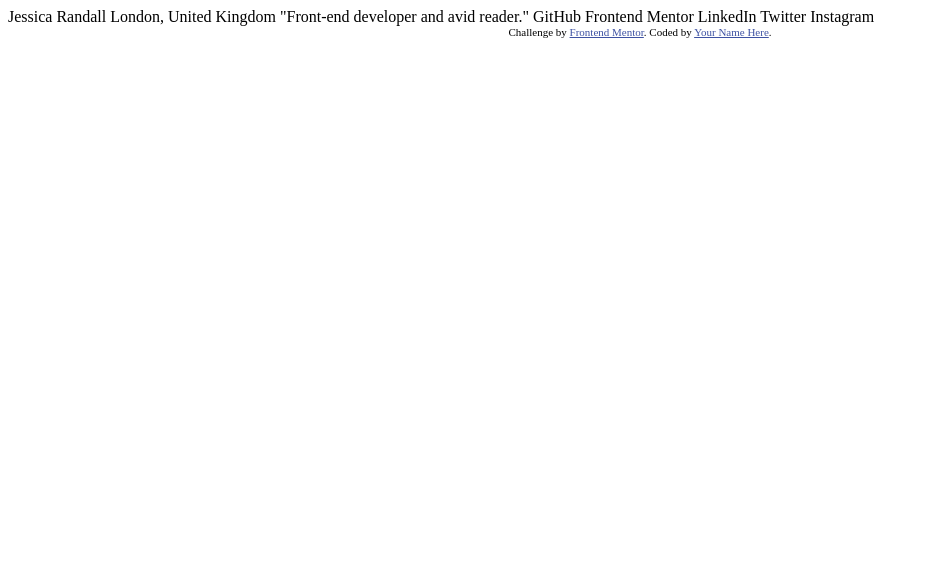
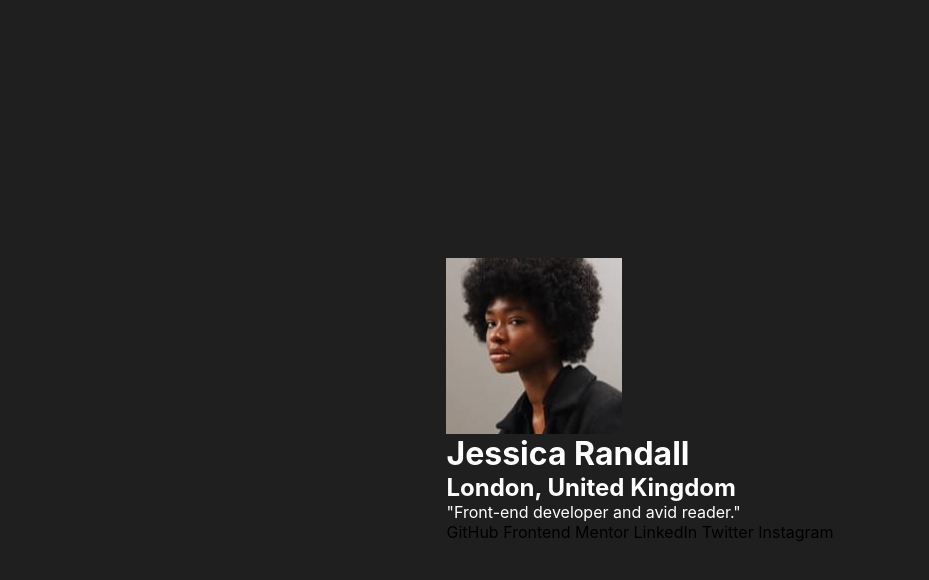
Before and after one commit to Adesco22/social_links_page, a plain HTML site: page index.html in a window 1280 px wide. Shown: the whole page, without its empty margins (0-929 px from the left). Drawn offline with Linux system fonts and the light colour scheme.

Commit message:
some changes to the html and css file

```diff
--- a/index.html
+++ b/index.html
@@ -1,34 +1,45 @@
 <!DOCTYPE html>
 <html lang="en">
-<head>
-  <meta charset="UTF-8">
-  <meta name="viewport" content="width=device-width, initial-scale=1.0"> <!-- displays site properly based on user's device -->
+  <head>
+    <meta charset="UTF-8" />
+    <meta name="viewport" content="width=device-width, initial-scale=1.0" />
+    <!-- displays site properly based on user's device -->
 
-  <link rel="icon" type="image/png" sizes="32x32" href="./assets/images/favicon-32x32.png">
+    <link
+      rel="icon"
+      type="image/png"
+      sizes="32x32"
+      href="./assets/images/favicon-32x32.png"
+    />
+    <link rel="stylesheet" href="styles.css" />
 
-  <title>Frontend Mentor | Social links profile</title>
+    <title>Frontend Mentor | Social links profile</title>
+  </head>
 
-  <!-- Feel free to remove these styles or customise in your own stylesheet 👍 -->
-  <style>
-    .attribution { font-size: 11px; text-align: center; }
-    .attribution a { color: hsl(228, 45%, 44%); }
-  </style>
-</head>
-<body>
+  <body>
+    <div class="container">
+      <div class="content-wrapper">
+        <div class="img-container">
+          <img src="./assets/images/avatar-jessica.jpeg" alt="jessica" />
+        </div>
+        <h1>Jessica Randall</h1>
+        <h2 class="highlighted">London, United Kingdom</h2>
+        <p class="small">"Front-end developer and avid reader."</p>
+        <div class="social-links">
+          <a href="">GitHub</a>
+          <a href=""> Frontend Mentor</a>
+          <a href="">LinkedIn</a>
+          <a href="">Twitter</a>
+          <a href="">Instagram</a>
+        </div>
+      </div>
+    </div>
 
-  Jessica Randall
-  London, United Kingdom
-  "Front-end developer and avid reader."
-
-  GitHub
-  Frontend Mentor
-  LinkedIn
-  Twitter
-  Instagram
-
-  <div class="attribution">
-    Challenge by <a href="https://www.frontendmentor.io?ref=challenge" target="_blank">Frontend Mentor</a>.
-    Coded by <a href="#">Your Name Here</a>.
-  </div>
-</body>
+    <!-- <div class="attribution">
+      Challenge by
+      <a href="https://www.frontendmentor.io?ref=challenge" target="_blank"
+        >Frontend Mentor</a
+      >. Coded by <a href="#">Your Name Here</a>.
+    </div> -->
+  </body>
 </html>
--- a/styles.css
+++ b/styles.css
@@ -0,0 +1,134 @@
+/* || RESET */
+* {
+  margin: 0;
+  padding: 0;
+  box-sizing: border-box;
+}
+
+/* ||GLOBAL SETTINGS  */
+@import url("https://fonts.googleapis.com/css2?family=Inter:wght@100..900&family=Poppins:ital,wght@0,200;0,300;0,400;0,500;0,600;0,700;0,900;1,400&display=swap");
+
+:root {
+  --primary_color: hsl(75, 94%, 57%);
+  --white_color: hsl(0, 0%, 100%);
+  --grey-: hsl(0, 0%, 20%);
+  --dark-grey: hsl(0, 0%, 12%);
+  --off_black: hsl(0, 0%, 8%);
+}
+
+body {
+  font-family: "Inter", Arial, Helvetica, sans-serif;
+  font-size: 100%;
+}
+
+.container {
+  width: 100vw;
+  height: 100vh;
+  background-color: var(--dark-grey);
+  display: grid;
+  place-content: center;
+  color: var(--white_color);
+}
+/* .container {
+
+  width: 100vw;
+  height: 100vh;
+  padding: 2rem;
+  background-color: aqua;
+  overflow-x: hidden;
+} */
+
+/* .content-wrapper {
+  box-shadow: 0 0 20px rgb(0, 0, 0);
+  background-color: rgb(255, 255, 255);
+  border-radius: 20px;
+  padding: 1rem 1rem 1.7rem;
+  max-width: 320px;
+} */
+
+img {
+  display: block;
+  max-width: 100%;
+  width: auto;
+}
+
+a {
+  text-decoration: none;
+  color: #000;
+}
+
+/* specific styling
+
+.img-container {
+  margin-bottom: 24px;
+}
+.img-container img {
+  width: 100%;
+  height: 100%;
+}
+
+.content-wrapper button {
+  padding: 0.44rem 0.81rem;
+  font-size: 0.875rem;
+  font-weight: 600;
+  background-color: rgb(244, 208, 78);
+  border: none;
+  margin-bottom: 14px;
+}
+.content-wrapper button:hover {
+  cursor: pointer;
+  border: 1px solid #000;
+  background-color: rgb(150, 120, 0);
+  color: #fff;
+}
+
+.content-wrapper h1 {
+  font-size: 1.5rem;
+  margin-bottom: 19px;
+  font-weight: 800;
+}
+
+.content-wrapper h1 > a:hover {
+  color: rgb(244, 208, 78);
+}
+p.small {
+  font-size: 1rem;
+  text-align: left;
+  margin-bottom: 19px;
+  font-weight: 500;
+}
+
+p.light {
+  font-size: 1rem;
+  font-weight: 400;
+  color: hsl(0, 0%, 50%);
+  margin-bottom: 12.5px;
+}
+
+.avatar {
+  display: flex;
+  flex-direction: row;
+  justify-content: flex-start;
+  align-items: center;
+  max-width: 128px;
+  height: 32px;
+  gap: 0 12px;
+  margin-bottom: 5pxpx;
+}
+
+.avatar p {
+  font-size: 0.875rem;
+  font-weight: 700;
+}
+
+.attribution {
+  display: none;
+}
+
+.attribution {
+  font-size: 11px;
+  text-align: center;
+}
+.attribution a {
+  color: hsl(228, 45%, 44%);
+} */
```
Also changed, not shown: assets/fonts/Inter-VariableFont_slnt,wght.ttf (deleted), assets/fonts/OFL.txt (deleted), assets/fonts/README.txt (deleted), assets/fonts/static/Inter-Bold.ttf (deleted), assets/fonts/static/Inter-Regular.ttf (deleted), assets/fonts/static/Inter-SemiBold.ttf (deleted).
